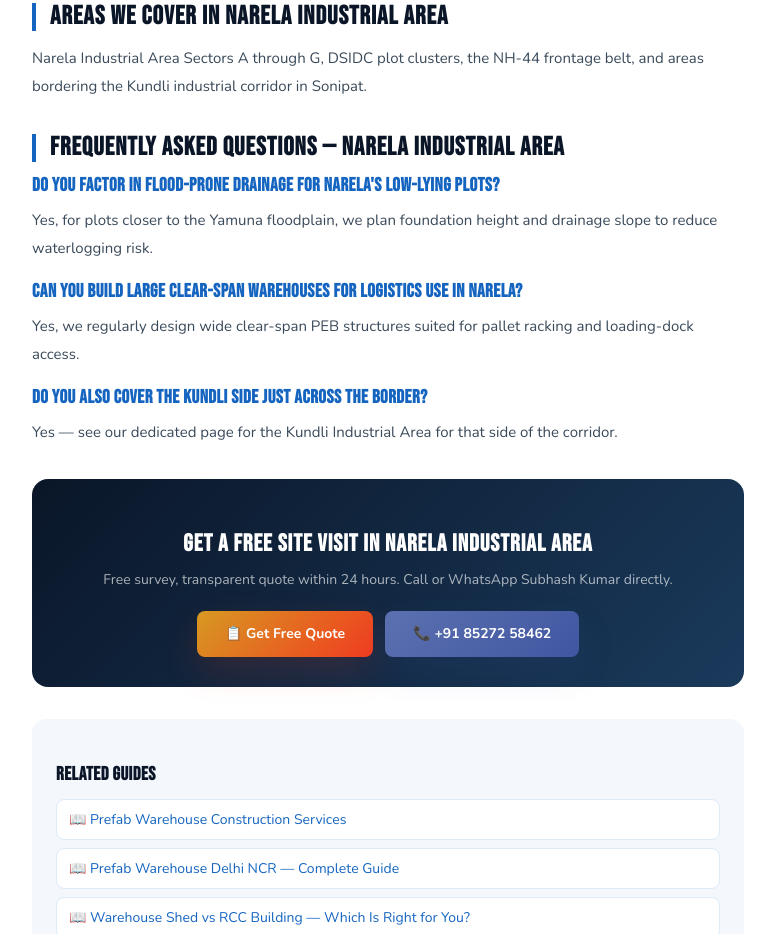
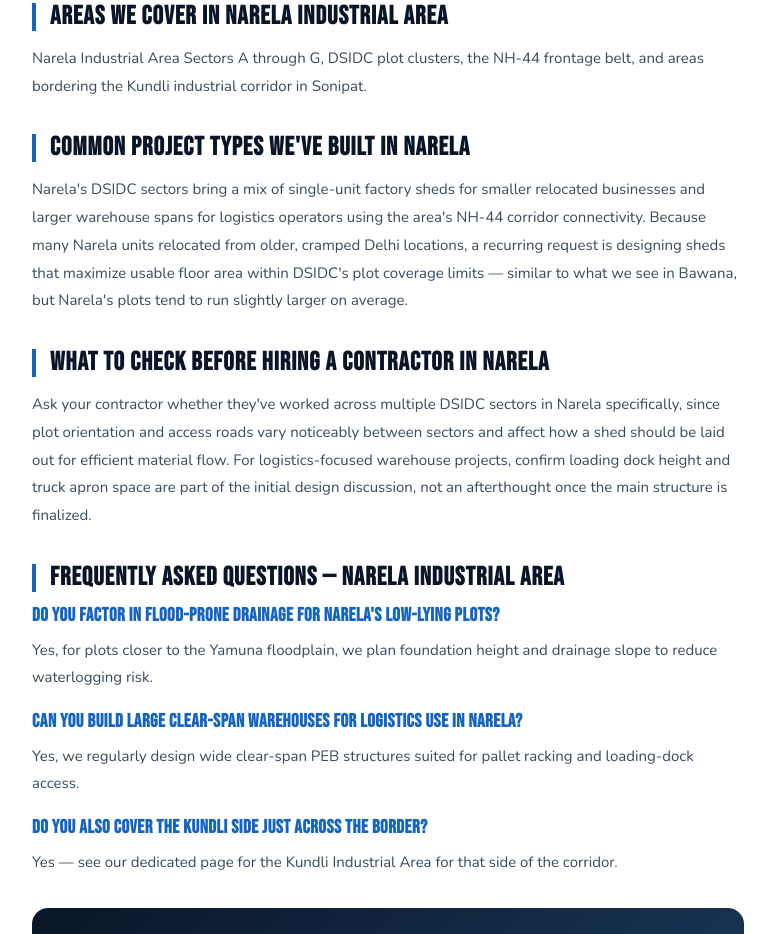
Before and after one commit to vigupta9246/RR-TEEN-SET-SOLUTION, a plain HTML site: page tin-shed-contractor-narela.html in a window 1280 px wide. Shown: the part 2078-3012 px from the top of the page, without its empty margins (252-1027 px from the left). Drawn offline with nearby package versions, Linux system fonts and the light colour scheme.

Commit message:
Content: expand narela page with unique local sections (word count boost)

```diff
--- a/tin-shed-contractor-narela.html
+++ b/tin-shed-contractor-narela.html
@@ -131,6 +131,12 @@
 
 <h2>Areas We Cover in Narela Industrial Area</h2><p>Narela Industrial Area Sectors A through G, DSIDC plot clusters, the NH-44 frontage belt, and areas bordering the Kundli industrial corridor in Sonipat.</p>
 
+<h2>Common Project Types We've Built in Narela</h2>
+<p>Narela's DSIDC sectors bring a mix of single-unit factory sheds for smaller relocated businesses and larger warehouse spans for logistics operators using the area's NH-44 corridor connectivity. Because many Narela units relocated from older, cramped Delhi locations, a recurring request is designing sheds that maximize usable floor area within DSIDC's plot coverage limits — similar to what we see in Bawana, but Narela's plots tend to run slightly larger on average.</p>
+
+<h2>What to Check Before Hiring a Contractor in Narela</h2>
+<p>Ask your contractor whether they've worked across multiple DSIDC sectors in Narela specifically, since plot orientation and access roads vary noticeably between sectors and affect how a shed should be laid out for efficient material flow. For logistics-focused warehouse projects, confirm loading dock height and truck apron space are part of the initial design discussion, not an afterthought once the main structure is finalized.</p>
+
 <h2>Frequently Asked Questions — Narela Industrial Area</h2>
 <div class="city-faq"><h3>Do you factor in flood-prone drainage for Narela's low-lying plots?</h3><p>Yes, for plots closer to the Yamuna floodplain, we plan foundation height and drainage slope to reduce waterlogging risk.</p></div><div class="city-faq"><h3>Can you build large clear-span warehouses for logistics use in Narela?</h3><p>Yes, we regularly design wide clear-span PEB structures suited for pallet racking and loading-dock access.</p></div><div class="city-faq"><h3>Do you also cover the Kundli side just across the border?</h3><p>Yes — see our dedicated page for the Kundli Industrial Area for that side of the corridor.</p></div><div class="city-cta">
   <h3>Get a Free Site Visit in Narela Industrial Area</h3>
```
